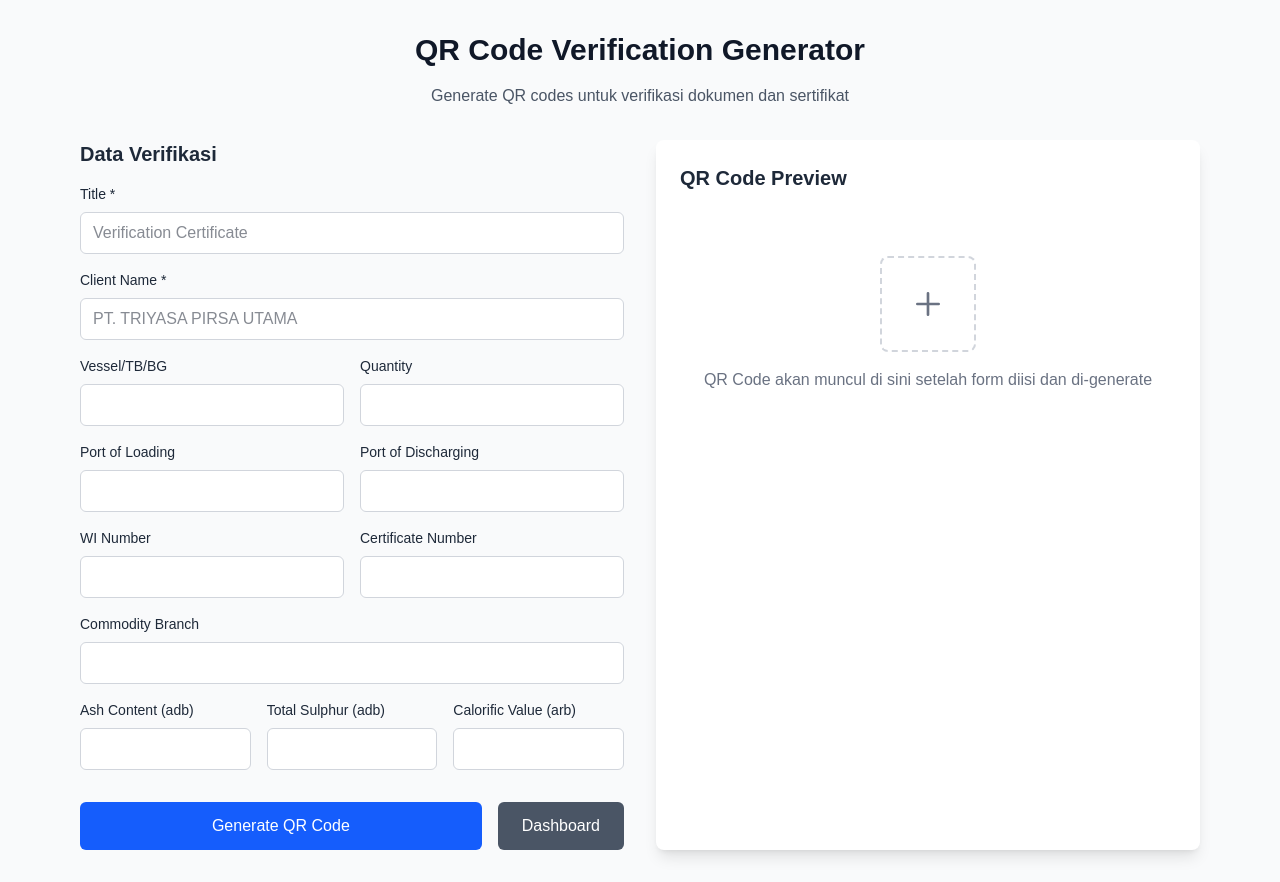
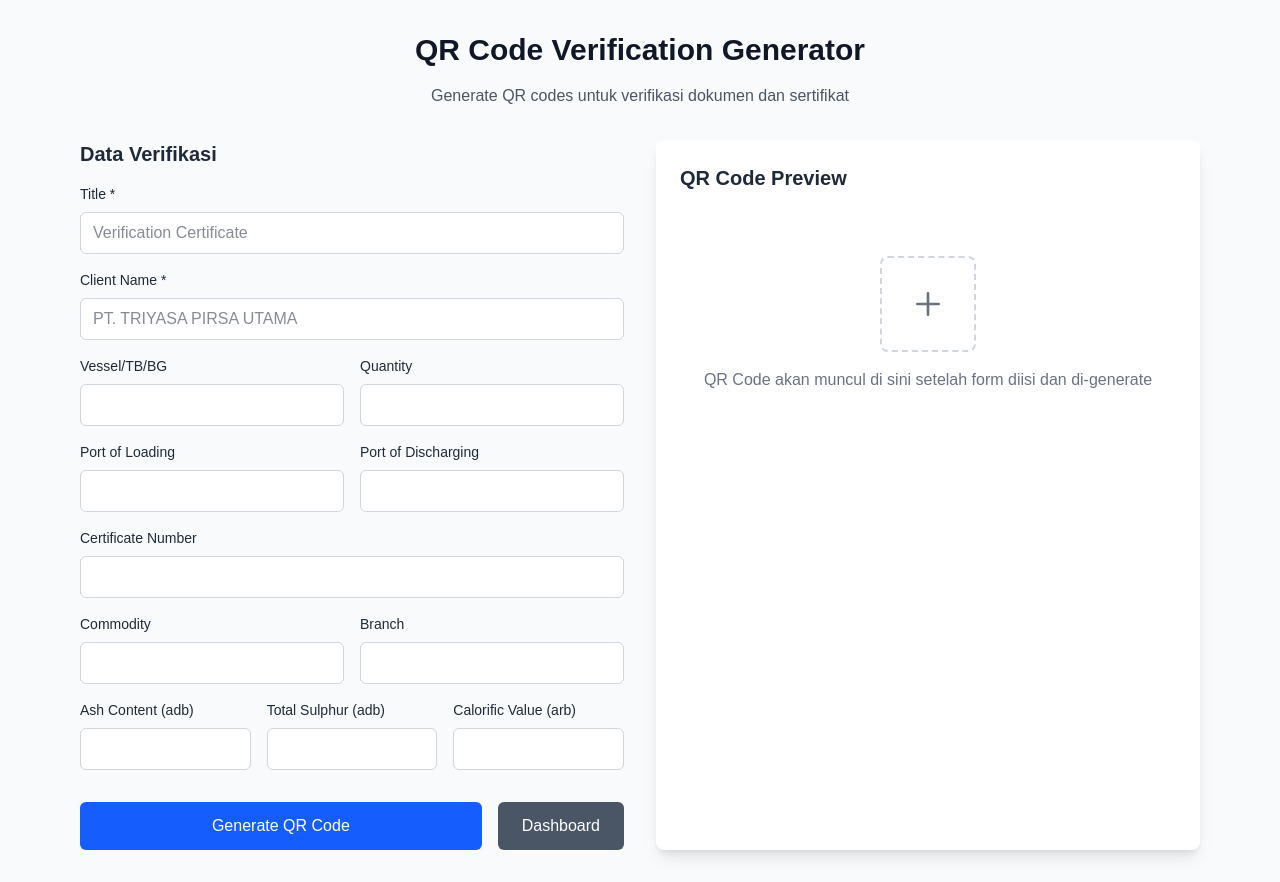
Before and after one commit to hitlahr028/qr-verification, a Next.js app: page / in a window 1280 px wide. Built offline with nearby package versions, Linux system fonts and the light colour scheme; no server answers.

Commit message:
Delete footer, WII Number, Parsing Commodity & Branch

```diff
--- a/app/verify/[id]/page.tsx
+++ b/app/verify/[id]/page.tsx
@@ -10,9 +10,9 @@ interface QRData {
   quantity: string
   portLoading: string
   portDischarging: string
-  wiNumber: string
   certificateNumber: string
   commodity: string
+  branch: string
   ashContent: string
   totalSulphur: string
   calorificValue: string
@@ -150,12 +150,6 @@ export default function VerifyPage() {
                 <span className="text-white font-bold text-sm">T</span>
               </div>
               <h2 className="text-lg font-bold text-gray-800">{qrData.client_name}</h2>
-              <p className="text-sm text-gray-600 mt-2">
-                The following details are confirmed by:
-              </p>
-              <p className="text-sm font-medium text-blue-600">
-                SYSTEMCENTER.ID/TRIYASA
-              </p>
             </div>
           </div>
 
@@ -196,13 +190,6 @@ export default function VerifyPage() {
                 </div>
               )}
 
-              {data.wiNumber && (
-                <div className="px-6 py-3 flex justify-between">
-                  <span className="text-teal-600 font-medium">WI NUMBER</span>
-                  <span className="text-gray-800">{data.wiNumber}</span>
-                </div>
-              )}
-
               {data.certificateNumber && (
                 <div className="px-6 py-3 flex justify-between">
                   <span className="text-teal-600 font-medium">CERTIFICATE NUMBER</span>
@@ -212,8 +199,14 @@ export default function VerifyPage() {
 
               {data.commodity && (
                 <div className="px-6 py-3 flex justify-between">
-                  <span className="text-teal-600 font-medium">COMMODITY BRANCH</span>
+                  <span className="text-teal-600 font-medium">COMMODITY</span>
                   <span className="text-gray-800">{data.commodity}</span>
+                </div>
+              )}
+              {data.branch && (
+                <div className="px-6 py-3 flex justify-between">
+                  <span className="text-teal-600 font-medium">BRANCH</span>
+                  <span className="text-gray-800">{data.branch}</span>
                 </div>
               )}
 
@@ -248,17 +241,6 @@ export default function VerifyPage() {
               )}
             </div>
           </div>
-
-          {/* Footer */}
-          <div className="bg-white rounded-b-lg px-6 py-4 text-center border-t">
-            <p className="text-xs text-gray-500">
-              © Copyright 2024 PT Mandiri Cipta Dwipangga
-            </p>
-            <p className="text-xs text-gray-400 mt-1">
-              Verified at: {new Date().toLocaleString('id-ID')}
-            </p>
-          </div>
-
         </div>
       </div>
     </div>
--- a/components/QRGenerator.tsx
+++ b/components/QRGenerator.tsx
@@ -11,9 +11,9 @@ interface FormData {
   quantity: string
   portLoading: string
   portDischarging: string
-  wiNumber: string
   certificateNumber: string
   commodity: string
+  branch: string
   ashContent: string
   totalSulphur: string
   calorificValue: string
@@ -26,9 +26,9 @@ const initialFormData: FormData = {
   quantity: '',
   portLoading: '',
   portDischarging: '',
-  wiNumber: '',
   certificateNumber: '',
   commodity: '',
+  branch: '',
   ashContent: '',
   totalSulphur: '',
   calorificValue: ''
@@ -209,19 +209,7 @@ export default function QRGenerator() {
                 />
               </div>
             </div>
-            <div className="grid grid-cols-2 gap-4">
-              <div>
-                <label className="block text-sm font-medium text-gray-800 mb-2">
-                  WI Number
-                </label>
-                <input
-                  type="text"
-                  name="wiNumber"
-                  value={formData.wiNumber}
-                  onChange={handleInputChange}
-                  className="w-full px-3 py-2 border border-gray-300 rounded-md focus:outline-none focus:ring-2 focus:ring-blue-500 text-gray-900 bg-white"
-                />
-              </div>
+            <div className="grid gap-4">
               <div>
                 <label className="block text-sm font-medium text-gray-800 mb-2">
                   Certificate Number
@@ -236,8 +224,10 @@ export default function QRGenerator() {
               </div>
             </div>
             <div>
+              <div className="grid grid-cols-2 gap-4">
+              <div>
                 <label className="block text-sm font-medium text-gray-800 mb-2">
-                Commodity Branch
+                  Commodity
                 </label>
                 <input
                   type="text"
@@ -246,6 +236,20 @@ export default function QRGenerator() {
                   onChange={handleInputChange}
                   className="w-full px-3 py-2 border border-gray-300 rounded-md focus:outline-none focus:ring-2 focus:ring-blue-500 text-gray-900 bg-white"
                 />
+              </div>
+              <div>
+                <label className="block text-sm font-medium text-gray-800 mb-2">
+                  Branch
+                </label>
+                <input
+                  type="text"
+                  name="branch"
+                  value={formData.branch}
+                  onChange={handleInputChange}
+                  className="w-full px-3 py-2 border border-gray-300 rounded-md focus:outline-none focus:ring-2 focus:ring-blue-500 text-gray-900 bg-white"
+                />
+              </div>
+            </div>
             </div>
             <div className="grid grid-cols-3 gap-4">
               <div>
```
Lines whose indentation alone changed are shown as unchanged.
